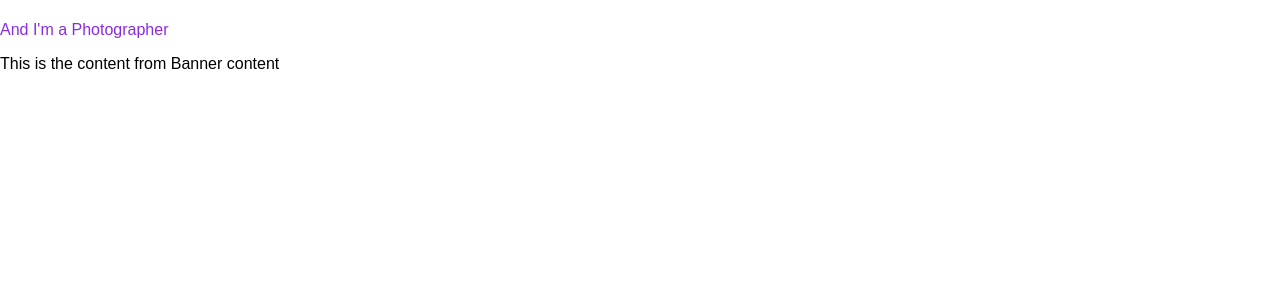
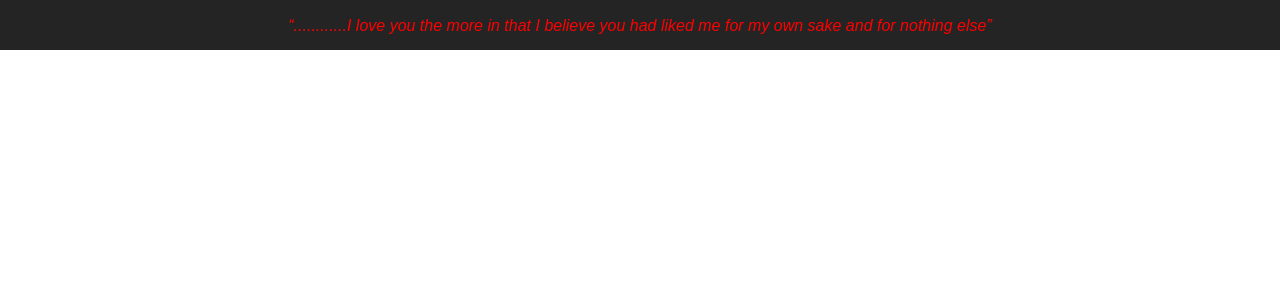
Before and after one commit to Amalprneopraxis/Hero-Banner, a React (Create React App) app: page / in a window 1280 px wide. Shown: the top 300 px of the page. Built offline with nearby package versions, Linux system fonts and the light colour scheme.

Commit message:
Added react hooks for use state

```diff
--- a/src/Herobanner.js
+++ b/src/Herobanner.js
@@ -1,17 +1,50 @@
-import React from "react";
-import './components/banner/Banner.css';
-import Bannercontent from "./components/header/Bannercontent";
+import React, { useState, useEffect } from 'react';
+import './components/banner/Banner.css'
 
-const Herobanner = ({ text }) => {
+const Herobanner = () => {
+    const [slideIndex, setSlideIndex] = useState('1');
+
+    useEffect(() => {
+      const interval = setInterval(() => {
+        plusSlides(1);
+      }, 4000);
+      return () => clearInterval(interval);
+    }, [slideIndex]);
+
+    const plusSlides = (n) => {
+      showSlides(slideIndex + n);
+    };
+
+    const showSlides = (n) => {
+      let newIndex = n;
+      const slides = document.getElementsByClassName("mySlides");
+      if (n > slides.length) {
+        newIndex = 1;
+      }
+      if (n < 1) {
+        newIndex = slides.length;
+      }
+      setSlideIndex(newIndex);
+      for (let i = 0; i < slides.length; i++) {
+        slides[i].style.display = "none";
+      }
+      slides[newIndex - 1].style.display = "block";
+    };
+
     return (
-        <div className="hero-image">
-            <div className="hero-text">
-                <h1>{text}</h1>
-                <p>And I'm a Photographer</p>
-                <Bannercontent/>
-            </div>
+      <div className="slideshow-container">
+        <div className="mySlides">
+          <q style={{color: "red"}}>............I love you the more in that I believe you had liked me for my own sake and for nothing else</q>
         </div>
+        <div className="mySlides">
+          <q style={{color: "red"}}>But man is not made for defeat.</q>
+        </div>
+        <div className="mySlides">
+          <q style={{color: "red"}}> I have not failed. I've just found 10,000 ways that won't work.</q>
+        </div>
+      </div>
     );
-};
-
-export default Herobanner;
+  };
+  // Attach Headernav to the window object
+   window.Herobanner = Herobanner;
+   export default Herobanner;
--- a/src/components/banner/Banner.css
+++ b/src/components/banner/Banner.css
@@ -1,8 +1,86 @@
-body, html {
 
-    font-family: Arial, Helvetica, sans-serif;
+
+/* Slideshow container */
+.slideshow-container {
+  position: relative;
+  background: #242424;
+}
+
+/* Slides */
+.mySlides {
+  display: none;
+  padding: 15px;
+  text-align: center;
+  animation: slideRightToLeft 1s ease-in-out;
+}
+@keyframes slideRightToLeft {
+    0% {
+      transform: translateX(100%);
+    }
+    100% {
+      transform: translateX(0%);
+    }
   }
 
-  .hero-text p{
-    color: blueviolet;
-  }
+/* Next & previous buttons */
+.prev, .next {
+  cursor: pointer;
+  position: absolute;
+  top: 50%;
+  width: auto;
+  margin-top: -30px;
+  padding: 16px;
+  color: #888;
+  font-weight: bold;
+  font-size: 20px;
+  border-radius: 0 3px 3px 0;
+  user-select: none;
+}
+
+/* Position the "next button" to the right */
+.next {
+  position: absolute;
+  right: 0;
+  border-radius: 3px 0 0 3px;
+}
+
+/* On hover, add a black background color with a little bit see-through */
+.prev:hover, .next:hover {
+  background-color: rgba(0,0,0,0.8);
+  color: white;
+}
+
+/* The dot/bullet/indicator container */
+.dot-container {
+    text-align: center;
+    padding: 20px;
+    background: #ddd;
+}
+
+/* The dots/bullets/indicators */
+.dot {
+  cursor: pointer;
+  height: 15px;
+  width: 15px;
+  margin: 0 2px;
+  background-color: #bbb;
+  border-radius: 50%;
+  display: inline-block;
+  transition: background-color 0.6s ease;
+}
+
+/* Add a background color to the active dot/circle */
+.active, .dot:hover {
+  background-color: #717171;
+}
+
+/* Add an italic font style to all quotes */
+q {font-style: italic;}
+
+/* Add a blue color to the author */
+.author {color: cornflowerblue;}
+
+.mySlides q{
+    color: #ffffff;
+    font-family: Ubuntu, sans-serif;
+}
```
Also changed, not shown: 5 other files (tests, documents, lock files or other folders).
